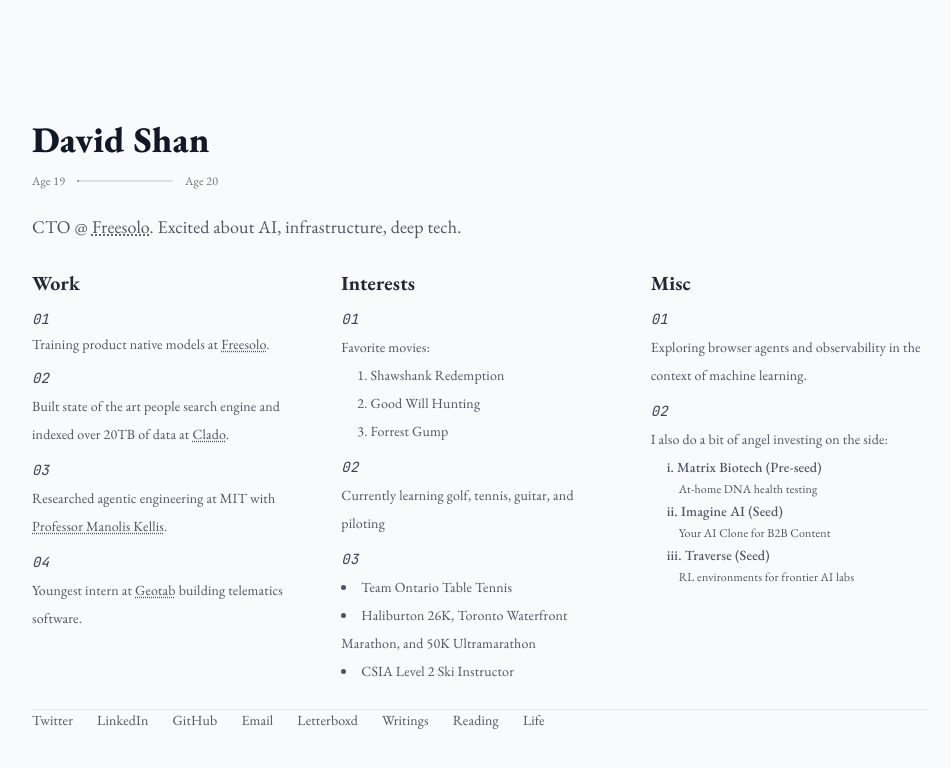
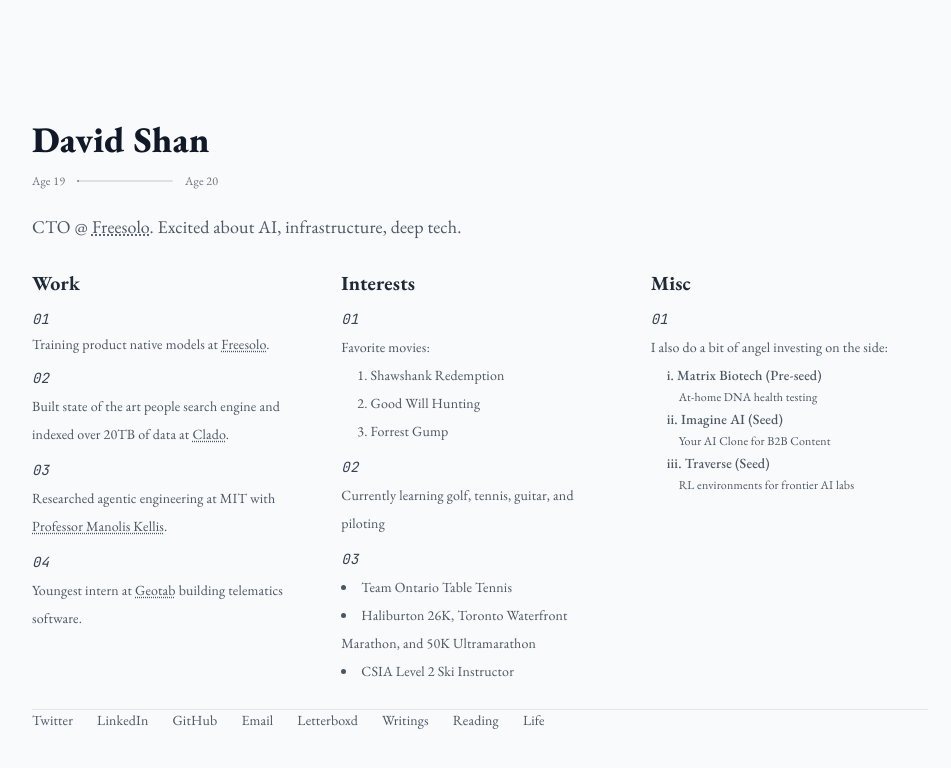
Before and after one commit to DavidBShan/WebsiteV2, a Next.js app: page / in a window 1280 px wide. Shown: the top 768 px of the page, without its empty margins (160-1111 px from the left). Built offline with nearby package versions, Linux system fonts and the light colour scheme.

Commit message:
remove browser agents item from misc section
Co-Authored-By: Claude Opus 4.6 <noreply@anthropic.com>

```diff
--- a/app/page.tsx
+++ b/app/page.tsx
@@ -335,24 +335,6 @@ export default function Home() {
                       01
                     </div>
                     <div>
-                      <p>
-                        Exploring browser agents and observability in
-                        the context of machine learning.
-                      </p>
-                    </div>
-                  </li>
-                  <li
-                    className="text-sm leading-loose animate-fade-in delay-1100"
-                    style={{ color: isDarkMode ? "#9ca3af" : "#4b5563" }}
-                  >
-                    <div
-                      className="text-sm italic text-gray-700 dark:text-gray-400 font-mono"
-                      style={{ marginBottom: "0.25rem" }}
-                      role="presentation"
-                    >
-                      02
-                    </div>
-                    <div>
                       <p className="mb-4">I also do a bit of angel investing on the side:</p>
                       <ul className="space-y-2" style={{ marginLeft: "1rem" }}>
                         <li>
```
